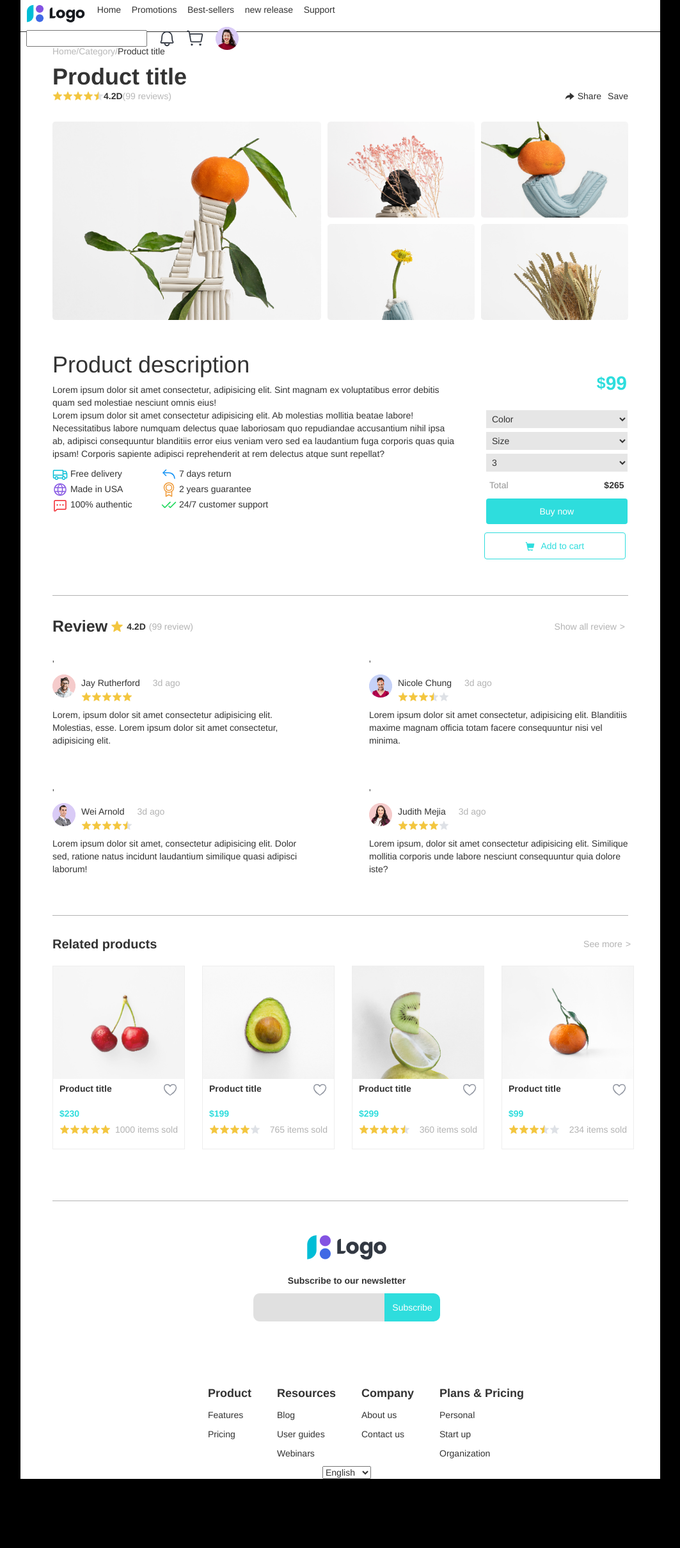
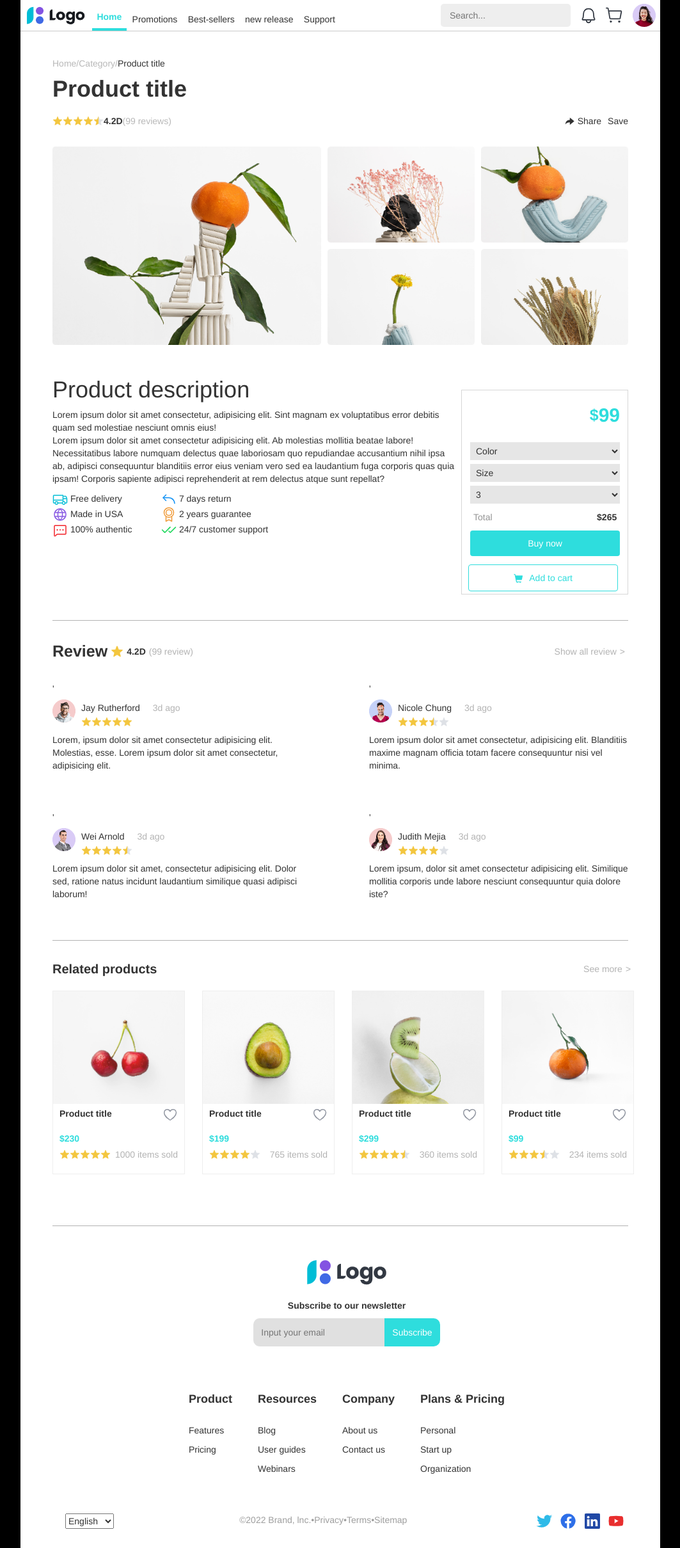
Before and after one commit to DamThanhLam/Web-Tuan5, a plain HTML site: page page/index.html in a window 1280 px wide. Shown: the whole page at 64% size, without its empty margins (108-1171 px from the left). Before the commit the page ends 2311 px from the top, so only its background shows below. Drawn offline with nearby package versions, Linux system fonts and the light colour scheme.

Commit message:
Finish Tuan 5

```diff
--- a/css/index.css
+++ b/css/index.css
@@ -13,12 +13,11 @@ body {
 }
 
 .menu-top {
-    display: flexgit ;
+    display: flex ;
     justify-content: space-between;
-    height: 50px;
+    height: 49px;
     align-items: center;
-    border-width: 0px 0px 1px 0px;
-    border-style: solid;
+    border-bottom: 1px solid rgb(203, 203, 203);
 }
 
 .left-menu-top,
@@ -30,13 +29,21 @@ body {
 .left-menu-top {
     width: 50%;
 }
+.left-menu-top p:nth-child(2){
+    font-weight: 800;
+    color: rgb(46, 221, 221);
+    border-bottom: 4px solid rgb(46, 221, 221);
+}
 
 .search-menu-top {
     width: 35%;
 }
-
+.left-menu-top{
+    align-items: end;
+}
 .left-menu-top * {
-    padding: 5px;
+    padding: 7.6px;
+    margin: 0px;
 }
 
 img {
@@ -45,6 +52,12 @@ img {
 
 .search-menu-top {
     align-items: center;
+}
+.search input{
+    background-color: rgb(238, 238, 238);
+    border: none;
+    padding: 8px 8px 8px 14px;
+    border-radius: 5px;
 }
 
 .body {
@@ -59,6 +72,7 @@ img {
 }
 
 .top-product-title * {
+    margin: 20px 0px 10px 0px;
     color: rgb(184, 184, 184);
 }
 
@@ -73,6 +87,7 @@ img {
 .rate {
     display: flex;
     justify-content: space-between;
+    margin: 20px 0px 0px 0px;
 }
 
 .product-title h1:nth-child(2) {
@@ -137,8 +152,10 @@ img {
 }
 
 .buy {
-    width: 25%;
+    width: 29%;
     height: 80%;
+    border: 1px solid rgb(215, 215, 215);
+    padding: 10px;
 }
 
 .buy > *{
@@ -340,10 +357,11 @@ img {
 }
 
 .flooter{
-    padding: 50px 0px 0px 20px;
+    padding: 50px 0px 30px 20px;
     display: flex;
     flex-direction: column;
     align-items: center;
+
 }
 .flooter b{
    font-weight: 800;
@@ -373,14 +391,30 @@ img {
 
 .flooter > div:nth-child(4){
     display: flex;
-    margin: 80px 0px 0px 60px;
+    margin: 50px 0px;
 }
-.flooter div div{
-    margin: 0px 20px;
+.flooter > div:nth-child(4) > div{
     display: flex;
     flex-direction: column;
+    margin: 0px 20px;
+
 }
-.flooter div div b{
-    padding: 0px 0px 10px 0px;
+.flooter > div:nth-child(4) > div b{
+    padding: 0px 0px 25px 0px;
     font-size: 18px;
 }
+
+.last-flooter{
+    display: flex;
+    width: 100%;
+    justify-content: space-between;
+}
+.last-flooter > div{
+    display: flex;
+    flex-direction: row;
+    color: rgb(158, 158, 158);
+}
+.last-flooter div:last-child{
+    width: 17%;
+    justify-content: space-around;
+}
--- a/page/index.html
+++ b/page/index.html
@@ -26,7 +26,7 @@
 
     <div class="search-menu-top">
         <div class="search">
-            <input type="text">
+            <input type="text" placeholder="Search...">
         </div>
         <img src="/img/Bell 1.png" alt="">
         <img src="/img/Shopping cart simple 1.png" alt="">
@@ -284,7 +284,7 @@
     <div class="flooter">
         <div><img src="/img/Image 1713.png" alt=""></div>
         <b>Subscribe to our newsletter</b>
-        <div><input type="text"><input type="submit" value="Subscribe"></div>
+        <div><input type="text"  placeholder="Input your email"><input type="submit" value="Subscribe"></div>
 
         <div>
             <div>
@@ -311,12 +311,20 @@
             </div>
         </div>
 
-        <div>
+        <div class="last-flooter">
             <select value="language">
                 <option name="English" id="English">English</option>
                 <option name="VietNam" id="VietNam">VietNam</option>
             </select>
-            <div></div>
+            <div>
+                <i>&copy;</i>2022 Brand, lnc.<i>&bull;</i> Privacy<i>&bull;</i> Terms<i>&bull;</i> Sitemap
+            </div>
+            <div>
+                <img src="/img/Twitter 9.png" alt="">
+                <img src="/img/Facebook 9.png" alt="">
+                <img src="/img/LinkedIn 8.png" alt="">
+                <img src="/img/YouTube 8.png" alt="">
+            </div>
         </div>
     </div>
 </div>
```
